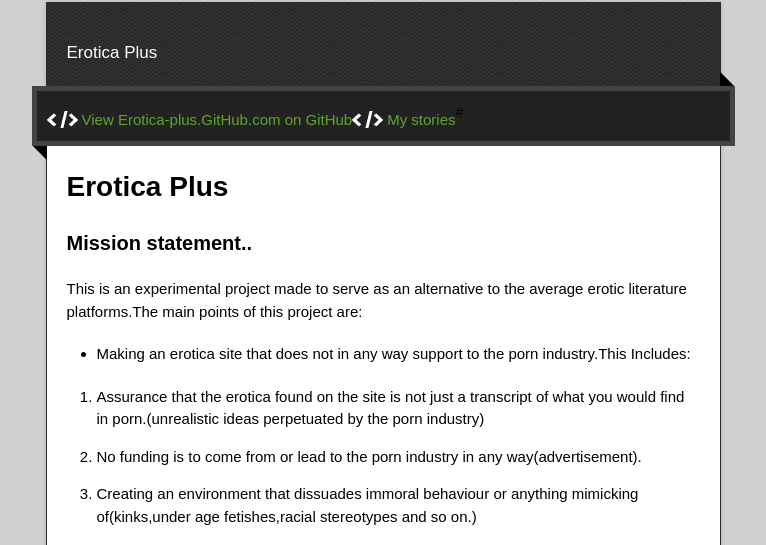
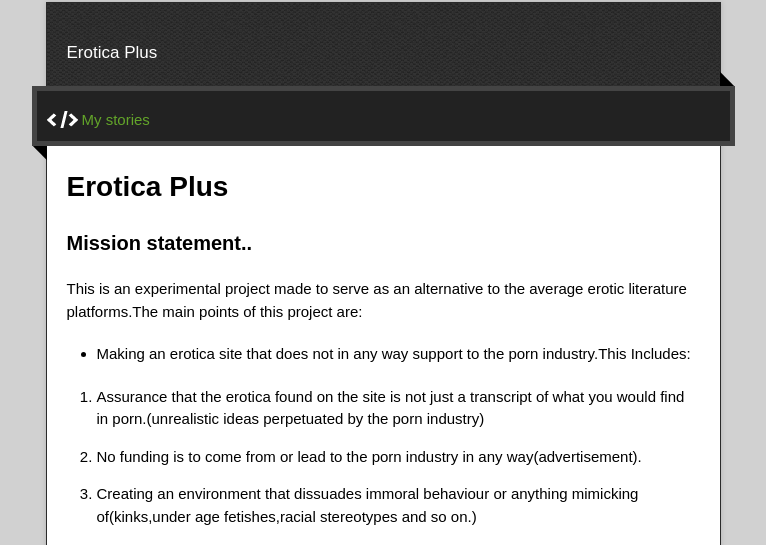
Before and after one commit to erotica-plus/erotica-plus.github.com, a plain HTML site: page index.html in a window 1280 px wide. Shown: the part 218-763 px from the top of the page, without its empty margins (257-1023 px from the left). Drawn offline with nearby package versions, Linux system fonts and the light colour scheme.

Commit message:
Update index.html

```diff
--- a/index.html
+++ b/index.html
@@ -11,7 +11,7 @@
   <script type="text/javascript" src="https://ajax.googleapis.com/ajax/libs/jquery/1.7.1/jquery.min.js"></script>
   <script type="text/javascript" src="javascripts/script.js"></script>
 
-  <title>Erotica-plus.GitHub.com</title>
+  <title>Erotica +</title>
   <meta name="description" content="Erotica Plus">
 
   <meta name="viewport" content="width=device-width,initial-scale=1">
@@ -29,7 +29,6 @@
       <div id="main" role="main">
         <div class="download-bar">
         <div class="inner">
-          #<a href="https://github.com/erotica-plus" class="code">View Erotica-plus.GitHub.com on GitHub</a>
           <a href="https://erotica-plus.github.com/my-stories" class="code">My stories</a>
         </div>
         <span class="blc"></span><span class="trc"></span>
```
